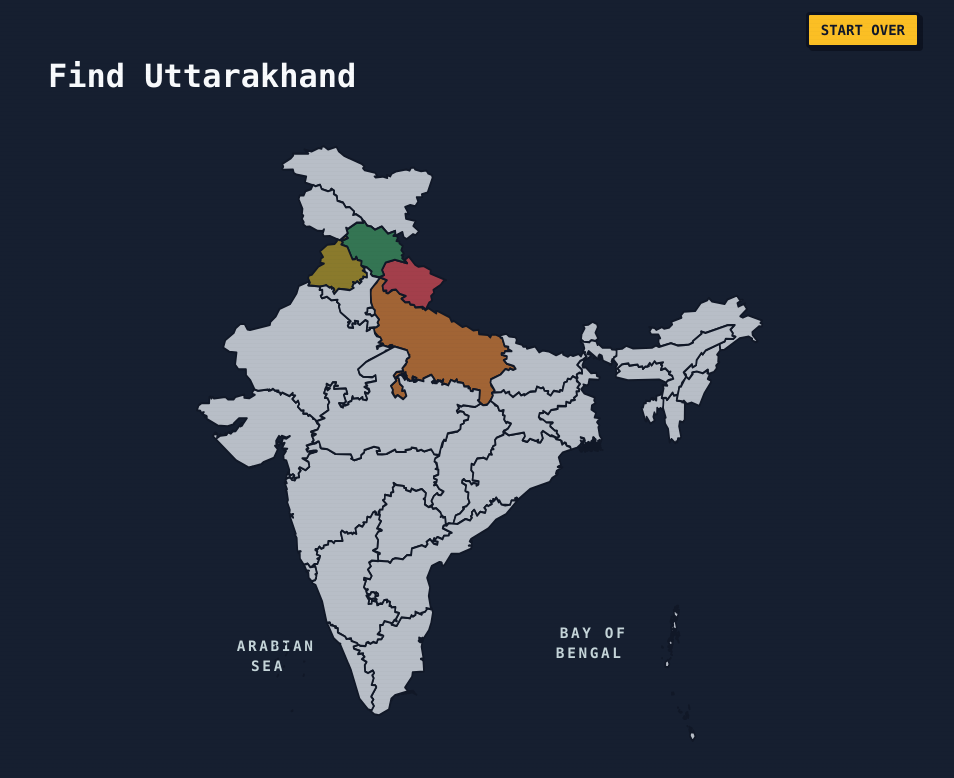
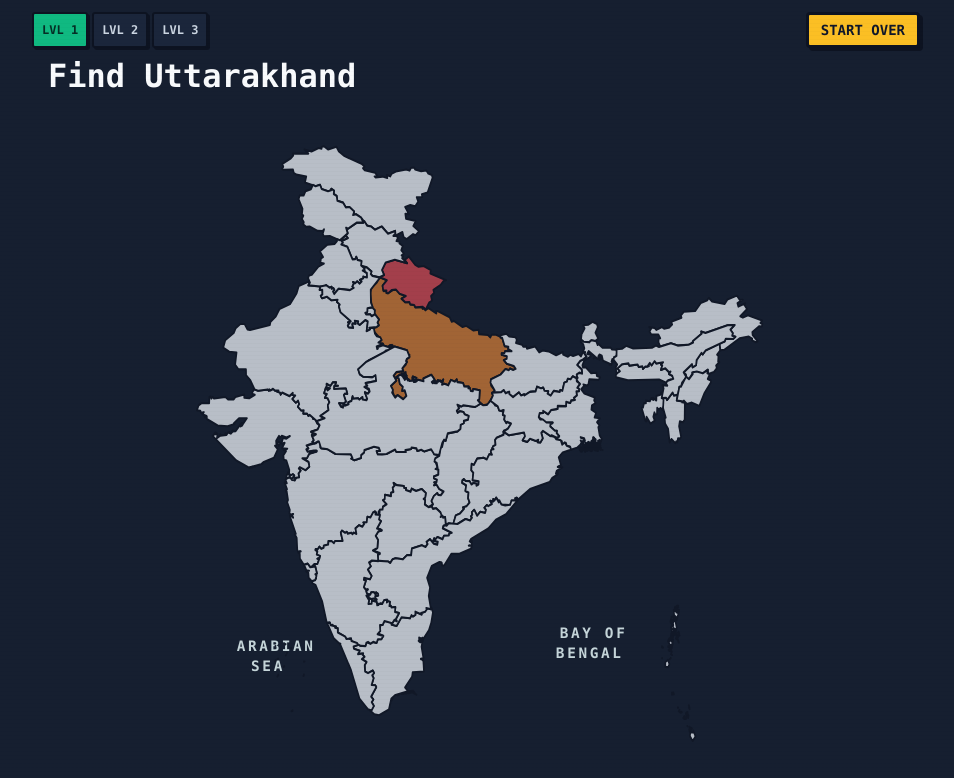
Before and after one commit to k-gourav/mappy, a website: page index.html in a window 1280 px wide. Shown: the whole page, without its empty margins (160-1114 px from the left). Drawn offline with Linux system fonts and the light colour scheme.

Commit message:
feat: added three game lvl for better engagement

```diff
--- a/index.html
+++ b/index.html
@@ -13,7 +13,12 @@
 
   <header class="hud-header w-full max-w-7xl mx-auto px-2 pt-2">
     <div class="hud-panel">
-      <div class="game-controls">
+      <div class="top-controls">
+        <div class="level-tabs" role="group" aria-label="Choose game level">
+          <button class="level-tab" type="button" data-level="1" aria-pressed="true">LVL 1</button>
+          <button class="level-tab" type="button" data-level="2" aria-pressed="false">LVL 2</button>
+          <button class="level-tab" type="button" data-level="3" aria-pressed="false">LVL 3</button>
+        </div>
         <button id="restart-btn" class="start-over-btn" type="button">START OVER</button>
       </div>
       <div class="hud-question pt-1.5 flex items-start gap-2">
--- a/script.js
+++ b/script.js
@@ -53,7 +53,9 @@
       "#a33f4b", "#a16435", "#8a7a2c", "#347553"
     ];
 
-    function createStateDeck() {
+    const LEVEL_STATE_COUNTS = { 1: 2, 2: 3, 3: 4 };
+
+    function createStateDeck(stateCount, previousStateIds = []) {
       const stateById = new Map(window.INDIA_STATE_BOUNDARIES.map(({ name }) => {
         const id = normalizeStateName(name);
         const state = STATE_LEARNING_INFO[normalizeStateName(name)];
@@ -64,16 +66,23 @@
           question: `Find ${state.name} on the map.`
         }];
       }));
+      const previousStateSet = new Set(previousStateIds);
+      let states;
+
+      do {
         const region = shuffleArray(STATE_REGIONS)[0];
         const candidates = region.states.map((id) => {
           const state = stateById.get(id);
           if (!state || state.type !== "State") throw new Error(`Invalid state in ${region.name}: ${id}`);
           return state;
         });
+        states = shuffleArray(candidates).slice(0, stateCount);
+      } while (
+        previousStateSet.size === stateCount &&
+        states.every((state) => previousStateSet.has(state.id))
+      );
 
-      return {
-        states: shuffleArray(candidates).slice(0, 4)
-      };
+      return { states };
     }
     // ================= RETRO 8-BIT WEB AUDIO SYNTHESIZER =================
     let audioCtx = null;
@@ -126,12 +135,14 @@
     // ================= GAME STATE & DOM ELEMENTS =================
     let deck = [];
     let currentIndex = 0;
+    let activeLevel = 1;
     let answerLocked = false;
     let answerFeedbackTimer = null;
 
     const questionText = document.getElementById("question-text");
     const indiaMap = document.getElementById("india-map");
     const restartBtn = document.getElementById("restart-btn");
+    const levelTabs = [...document.querySelectorAll(".level-tab")];
 
     /**
      * Fisher-Yates unbiased shuffle
@@ -149,7 +160,8 @@
      * Initializes or completely resets the game state
      */
     function initGame() {
-      const quiz = createStateDeck();
+      const previousStateIds = deck.map((state) => state.id);
+      const quiz = createStateDeck(LEVEL_STATE_COUNTS[activeLevel], previousStateIds);
       deck = quiz.states;
       currentIndex = 0;
 
@@ -182,11 +194,15 @@
     }
 
     function displayCurrentQuestion() {
-      if (currentIndex >= deck.length) {
-        questionText.textContent = "FOUR STATES COMPLETE";
-        return;
+      questionText.textContent = `Find ${deck[currentIndex].name}`;
     }
-      questionText.textContent = `Find ${deck[currentIndex].name}`;
+
+    function shuffleStateOrder(states) {
+      const shuffled = shuffleArray(states);
+      if (shuffled.every((state, index) => state.id === states[index].id)) {
+        [shuffled[0], shuffled[1]] = [shuffled[1], shuffled[0]];
+      }
+      return shuffled;
     }
 
     function clearAnswerFeedback() {
@@ -222,6 +238,10 @@
         playWinFanfare();
         flashAnswerFeedback("answer-correct", () => {
           currentIndex += 1;
+          if (currentIndex === deck.length) {
+            deck = shuffleStateOrder(deck);
+            currentIndex = 0;
+          }
           displayCurrentQuestion();
         });
       } else {
@@ -230,7 +250,18 @@
       }
     }
 
+    function selectLevel(level) {
+      activeLevel = level;
+      levelTabs.forEach((tab) => {
+        tab.setAttribute("aria-pressed", String(Number(tab.dataset.level) === activeLevel));
+      });
+      initGame();
+    }
+
     // ================= EVENT LISTENERS =================
+    levelTabs.forEach((tab) => {
+      tab.addEventListener("click", () => selectLevel(Number(tab.dataset.level)));
+    });
     restartBtn.addEventListener("click", initGame);
     indiaMap.addEventListener("click", handleMapSelection);
 
--- a/styles.css
+++ b/styles.css
@@ -55,10 +55,40 @@
       box-shadow: none;
     }
 
-    .game-controls {
+    .top-controls {
       display: flex;
-      justify-content: flex-end;
+      align-items: center;
+      justify-content: space-between;
+      gap: 8px;
       padding-right: 8px;
+    }
+
+    .level-tabs {
+      display: flex;
+      gap: 4px;
+    }
+
+    .level-tab {
+      min-width: 56px;
+      min-height: 36px;
+      padding: 6px 8px;
+      border: 2px solid var(--border-dark);
+      border-radius: 3px;
+      background: var(--bg-panel);
+      box-shadow: 2px 2px 0 var(--border-dark);
+      color: #cbd5e1;
+      cursor: pointer;
+      font: 700 12px Consolas, "Courier New", monospace;
+    }
+
+    .level-tab[aria-pressed="true"] {
+      background: var(--accent-emerald);
+      color: #052e25;
+    }
+
+    .level-tab:active {
+      transform: translate(2px, 2px);
+      box-shadow: 0 0 0 var(--border-dark);
     }
 
     .start-over-btn {
@@ -111,6 +141,10 @@
       }
 
       .start-over-btn {
+        min-height: 44px;
+      }
+
+      .level-tab {
         min-height: 44px;
       }
 
```
Also changed, not shown: README.md. Lines whose indentation alone changed are shown as unchanged.
